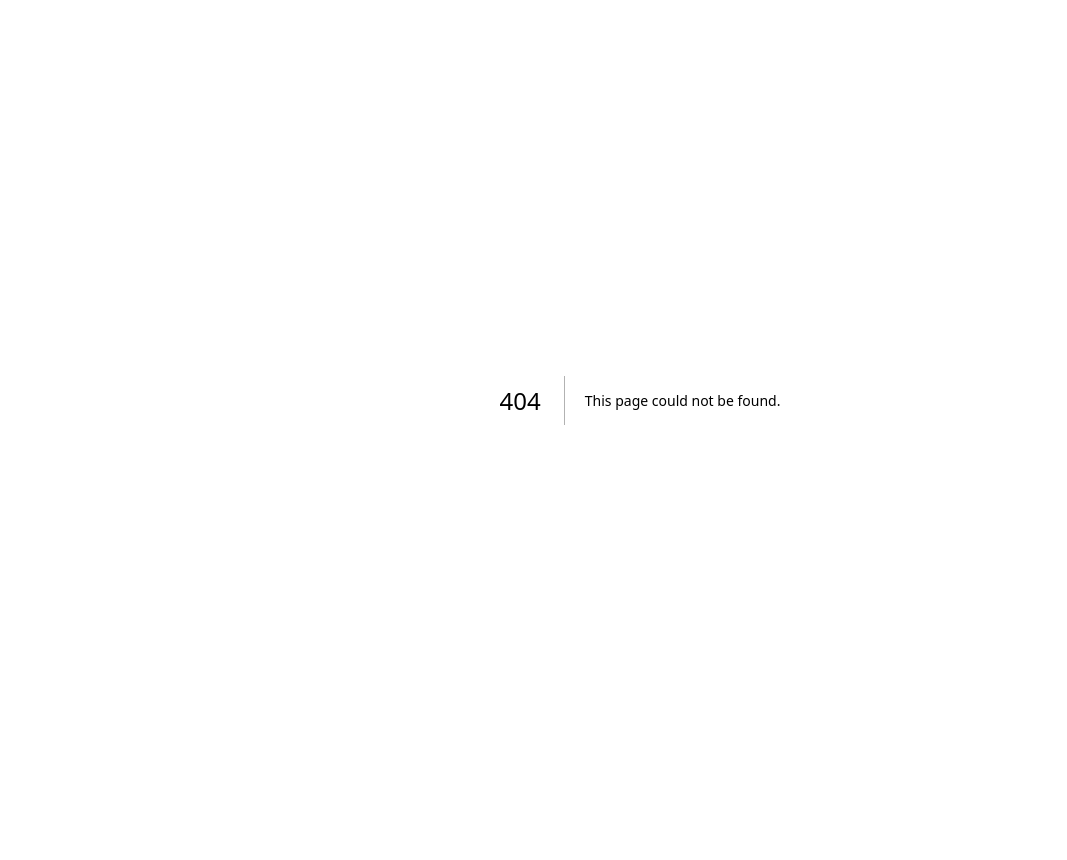
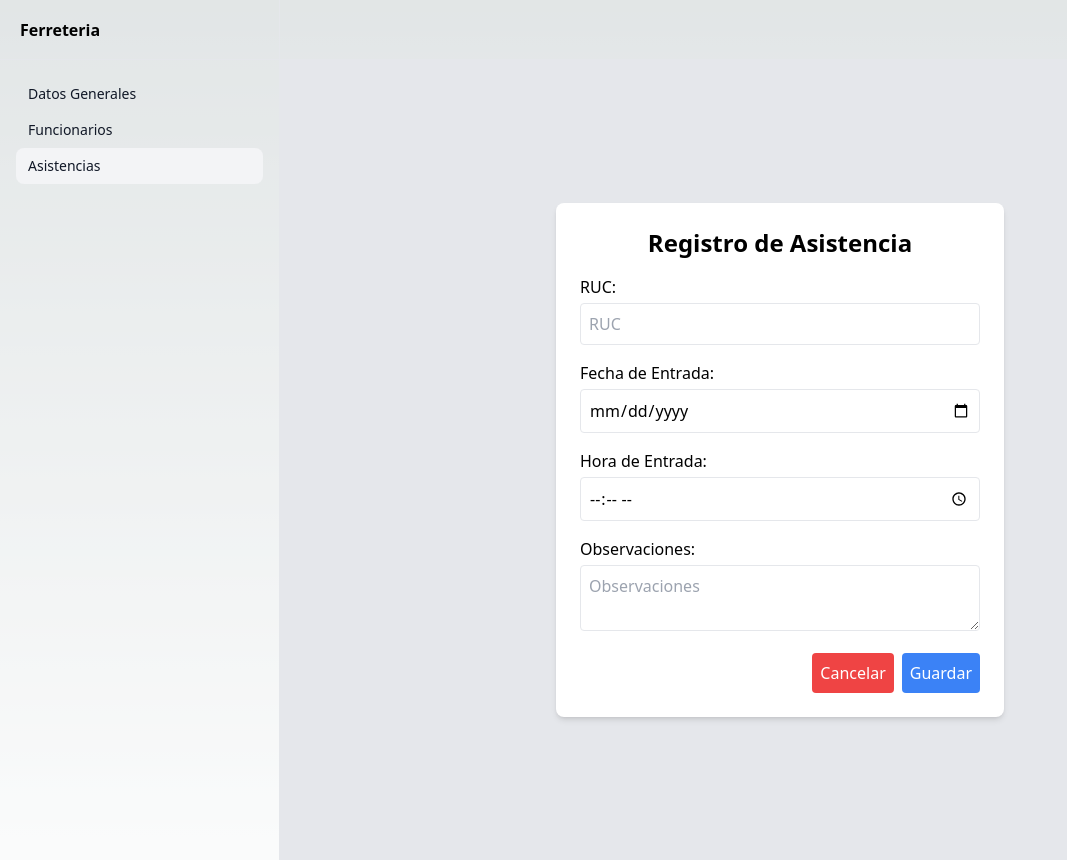
Before and after one commit to IvanSmir/Sistemas-de-Gestion, a Next.js app in the folder client/: page /asistencias in a window 1280 px wide. Before the commit this address had no page. Shown: the whole page, without its empty margins (0-1067 px from the left). Before the commit the page ends 800 px from the top, so only its background shows below. Built offline with nearby package versions, Linux system fonts and the light colour scheme.

Commit message:
añadi el formulario para la asistencia

```diff
--- /dev/null
+++ b/client/src/components/asistencias/Form.tsx
@@ -0,0 +1,116 @@
+import React, { FormEvent, useState } from "react";
+
+interface FormValues {
+  nombre: string;
+  ruc: string;
+  fechaEntrada: string;
+  horaEntrada: string;
+  observaciones: string;
+}
+
+export const Form: React.FC = () => {
+  const [formData, setFormData] = useState<FormValues>({
+    nombre: "",
+    ruc: "",
+    fechaEntrada: "",
+    horaEntrada: "",
+    observaciones: "",
+  });
+
+  const handleSubmit = (e: FormEvent<HTMLFormElement>) => {
+    e.preventDefault();
+    const { nombre, ruc, fechaEntrada, horaEntrada, observaciones } =
+      formData;
+    console.log(formData);
+  };
+
+  const handleChange = (
+    e: React.ChangeEvent<HTMLInputElement | HTMLTextAreaElement>
+  ) => {
+    const { name, value } = e.target;
+    setFormData({ ...formData, [name]: value });
+  };
+
+  return (
+    <div className="flex justify-center h-screen items-center bg-gray-200">
+      <form
+        onSubmit={handleSubmit}
+        className="bg-white p-6 rounded-lg shadow-md w-full max-w-md"
+      >
+        <h2 className="text-2xl font-semibold mb-4 text-center">
+          Registro de Asistencia
+        </h2>
+        <div className="mb-4">
+          <label htmlFor="ruc" className="block mb-1">
+            RUC:
+          </label>
+          <input
+            type="text"
+            id="ruc"
+            name="ruc"
+            value={formData.ruc}
+            onChange={handleChange}
+            required
+            className="w-full p-2 border rounded"
+            placeholder="RUC"
+          />
+        </div>
+        <div className="mb-4">
+          <label htmlFor="fechaEntrada" className="block mb-1">
+            Fecha de Entrada:
+          </label>
+          <input
+            type="date"
+            id="fechaEntrada"
+            name="fechaEntrada"
+            value={formData.fechaEntrada}
+            onChange={handleChange}
+            required
+            className="w-full p-2 border rounded"
+          />
+        </div>
+        <div className="mb-4">
+          <label htmlFor="horaEntrada" className="block mb-1">
+            Hora de Entrada:
+          </label>
+          <input
+            type="time"
+            id="horaEntrada"
+            name="horaEntrada"
+            value={formData.horaEntrada}
+            onChange={handleChange}
+            required
+            className="w-full p-2 border rounded"
+          />
+        </div>
+        <div className="mb-4">
+          <label htmlFor="observaciones" className="block mb-1">
+            Observaciones:
+          </label>
+          <textarea
+            id="observaciones"
+            name="observaciones"
+            value={formData.observaciones}
+            onChange={handleChange}
+            className="w-full p-2 border rounded"
+            placeholder="Observaciones"
+          ></textarea>
+        </div>
+        <div className="flex justify-end">
+          <button
+            type="button"
+            className="bg-red-500 text-white p-2 rounded hover:bg-red-600 mr-2"
+          >
+            Cancelar
+          </button>
+          <button
+            type="submit"
+            className="bg-blue-500 text-white p-2 rounded hover:bg-blue-600"
+          >
+            Guardar
+          </button>
+        </div>
+      </form>
+    </div>
+  );
+};
--- a/client/src/components/ui/NavBar/NavBar.tsx
+++ b/client/src/components/ui/NavBar/NavBar.tsx
@@ -22,6 +22,9 @@ export const NavBar = () => {
             <NavItem href="/funcionarios">
               Funcionarios
             </NavItem>
+            <NavItem href="/asistencias">
+              Asistencias
+            </NavItem>
 
           </nav>
         </div>
--- /dev/null
+++ b/client/src/pages/asistencias/index.tsx
@@ -0,0 +1,14 @@
+import { Form } from '@/components/asistencias/Form';
+import React from 'react'
+import '../../app/globals.css'
+import Layout from '../../app/layout'
+const index = () => {
+  return (
+    <Layout>
+    <div>
+        <Form/>
+    </div>
+    </Layout>
+  )
+}
+export default index;
```
